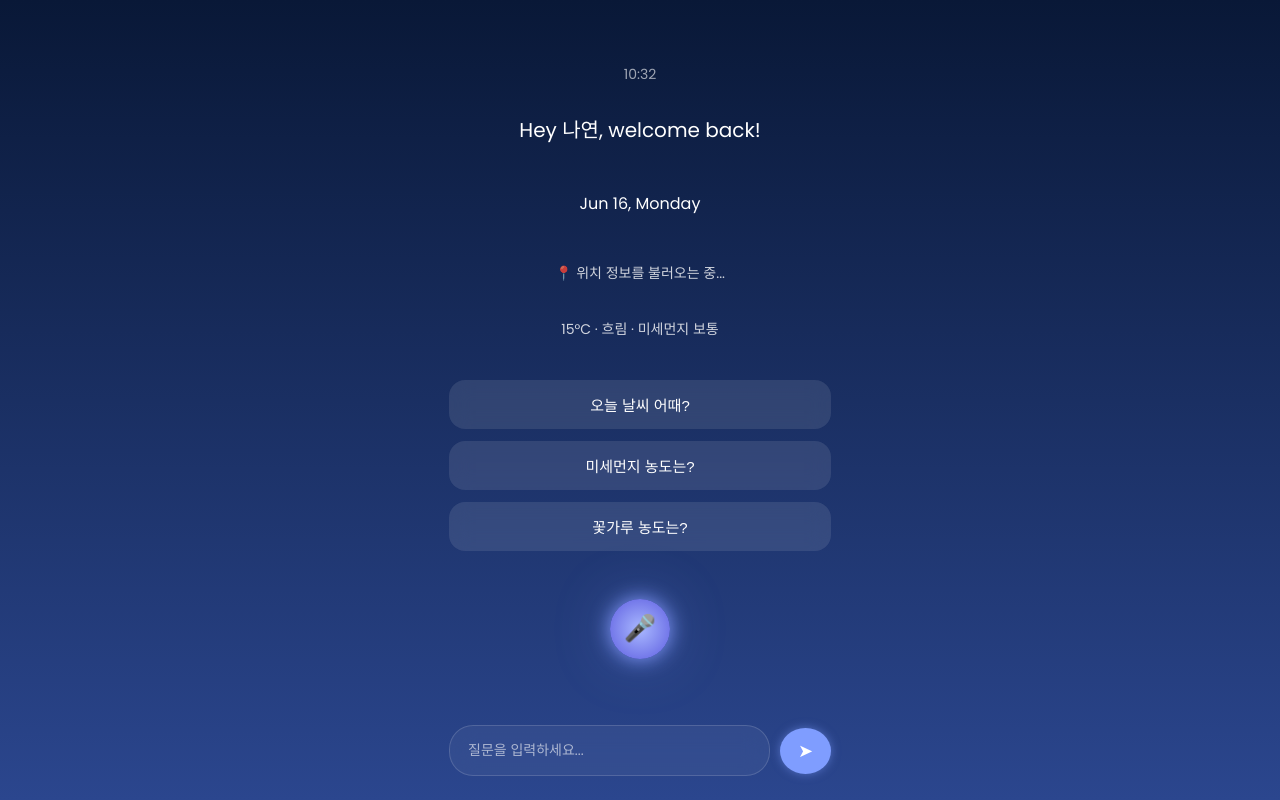
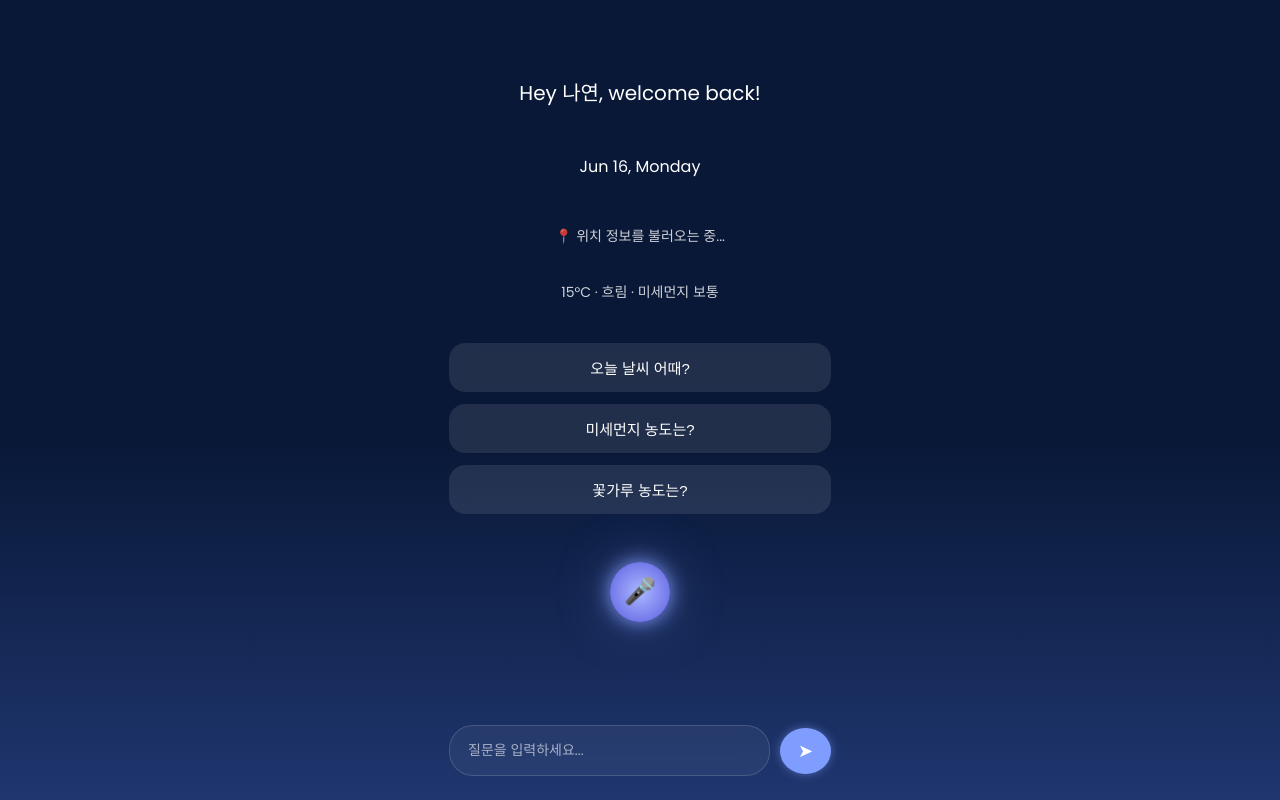
Before and after one commit to havetodo-yeon/weather-assistant-frontend, a React (Create React App) app in the folder weather-assistant/: page / in a window 1280 px wide. Built offline with nearby package versions, Linux system fonts and the light colour scheme; no server answers.

Commit message:
DESIGN: 배경색 지정 및 시간 출력 코드 제거
앱 전체에 적용될 배경 그라데이션 색상을 지정하고, 홈 화면에 불필요한 시간 출력 코드를 제거하였습니다.

```diff
--- a/weather-assistant/src/App.css
+++ b/weather-assistant/src/App.css
@@ -1,11 +1,15 @@
 /* 전역 설정 */
 body {
   font-family: 'Poppins', 'Noto Sans KR', sans-serif;
-  background-color: #0b183f;
   color: #ffffff;
   margin: 0;
   padding: 0;
-  background: linear-gradient(180deg, #091837, #2B468E);
+  background: linear-gradient(
+    180deg,
+    #091837 0%,
+    #091837 55%,
+    #1F366F 100%
+  );
 }
 
 /* 공통 레이아웃 */
--- a/weather-assistant/src/screens/Home/Home.js
+++ b/weather-assistant/src/screens/Home/Home.js
@@ -16,7 +16,6 @@ const Home = ({
   return (
     <div className="app-container"> {/* ✅ 공통 정렬용 래퍼 추가 */}
       <div className="home-screen">
-        <div className="time-bar">{time}</div>
         <h1 className="welcome">Hey 나연, welcome back!</h1>
 
         {/* 날짜 출력 */}
```
